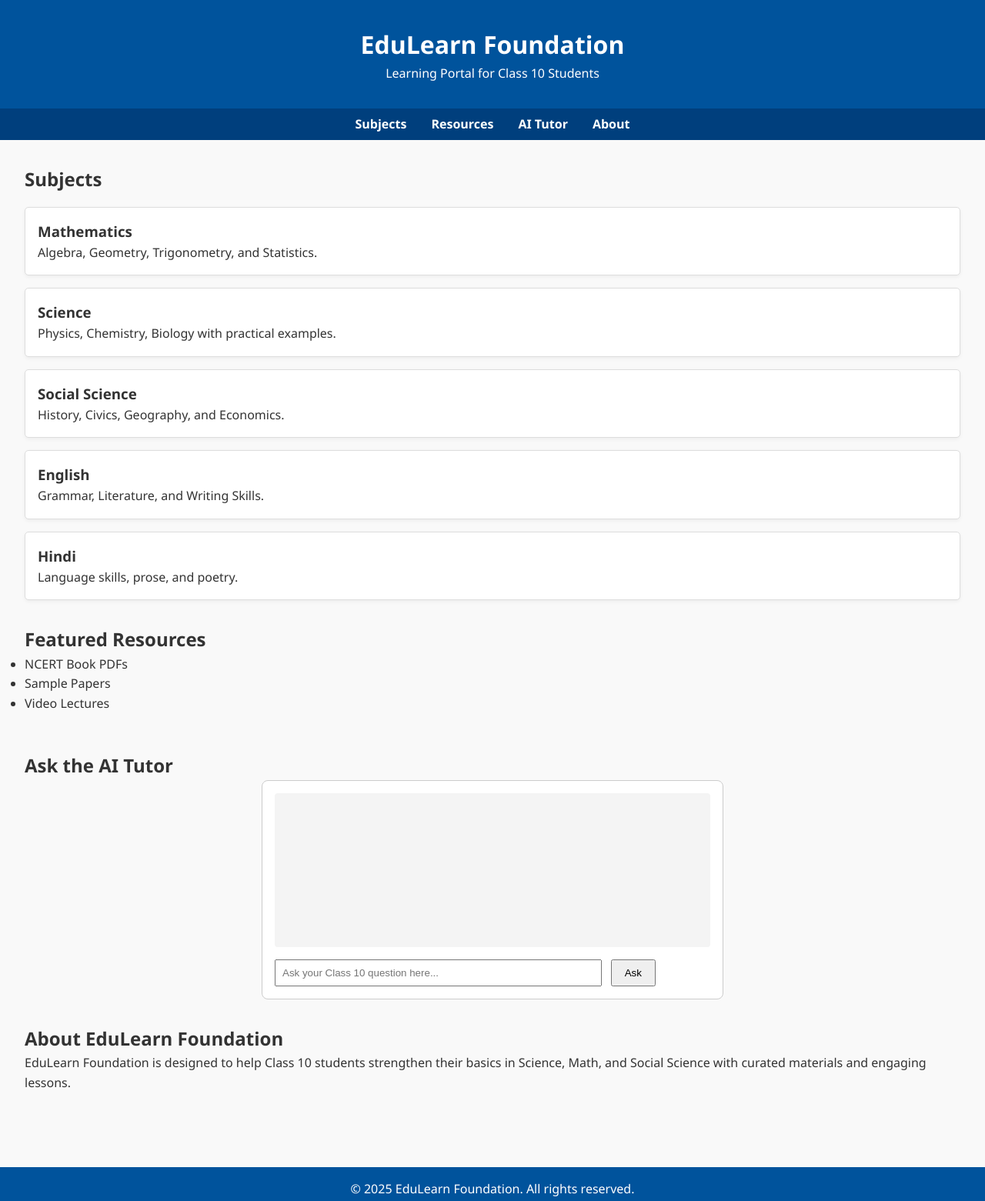
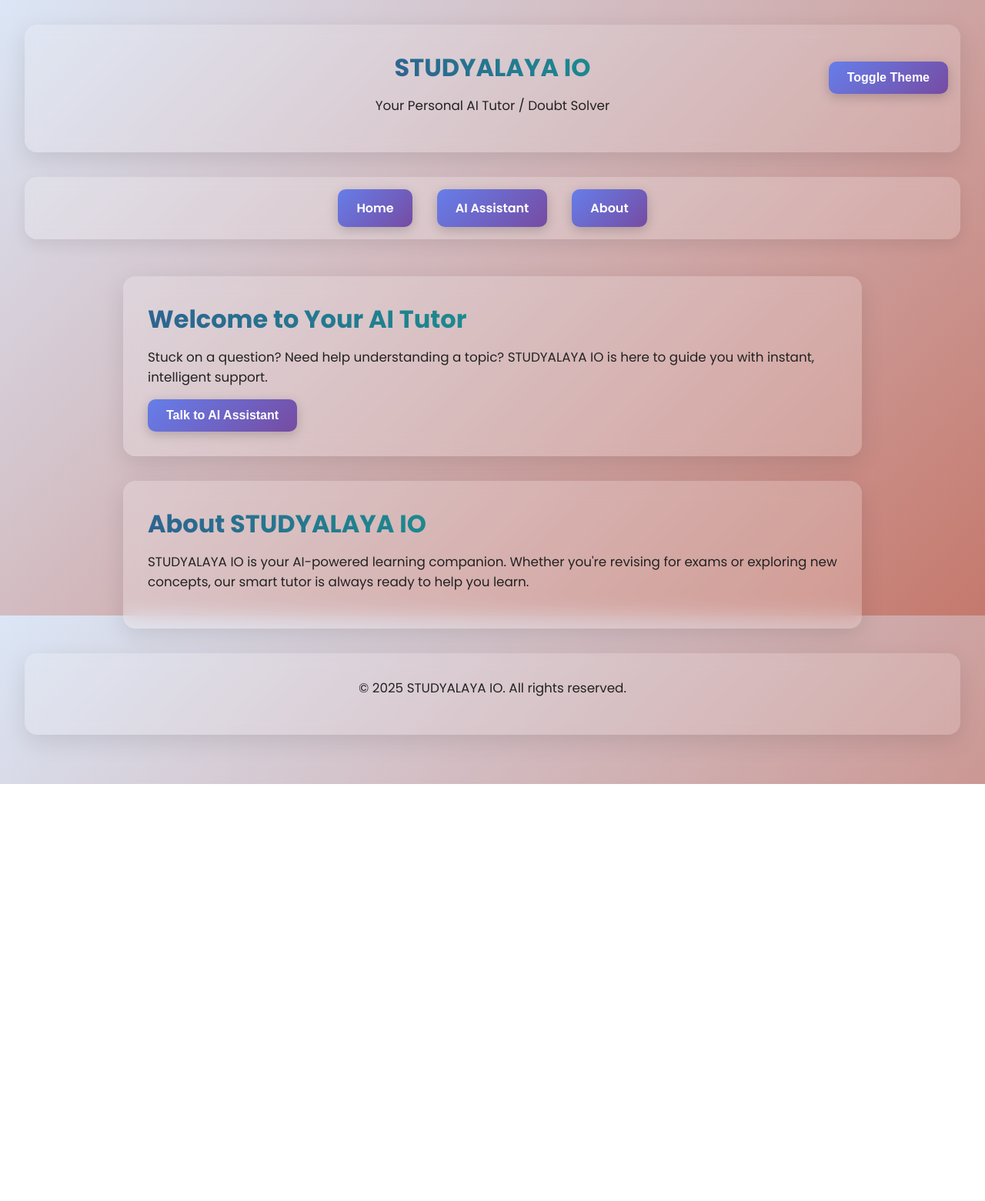
Before and after one commit to Ishan262/studyalaya.github.io, a website: page index.html in a window 1280 px wide. Shown: the whole page at 77% size. After the commit the page ends 1019 px from the top, so only its background shows below. Drawn offline with Linux system fonts and the light colour scheme.

Commit message:
Add ai.html

```diff
--- a/index.html
+++ b/index.html
@@ -3,116 +3,43 @@
 <head>
     <meta charset="UTF-8" />
     <meta name="viewport" content="width=device-width, initial-scale=1.0"/>
-    <title>Studyalaya Foundation - Class 10</title>
+    <title>STUDYALAYA IO – Your Personal AI Tutor</title>
     <link rel="stylesheet" href="styles.css" />
 </head>
 <body>
+    <button class="theme-toggle" onclick="document.body.classList.toggle('dark-mode')">
+        Toggle Theme
+    </button>
     <header>
-        <h1>EduLearn Foundation</h1>
-        <p>Learning Portal for Class 10 Students</p>
+        <h1>STUDYALAYA IO</h1>
+        <p>Your Personal AI Tutor / Doubt Solver</p>
     </header>
 
     <nav>
         <ul>
-            <li><a href="#subjects">Subjects</a></li>
-            <li><a href="#resources">Resources</a></li>
-            <li><a href="#ai-bot">AI Tutor</a></li>
+            <li><a href="#home">Home</a></li>
+            <li><a href="ai.html" target="_blank">AI Assistant</a></li>
             <li><a href="#about">About</a></li>
         </ul>
     </nav>
 
     <main>
-        <section id="subjects">
-            <h2>Subjects</h2>
-            <div id="subject-list">
-                <!-- Populated from JSON -->
-            </div>
-        </section>
-
-        <section id="resources">
-            <h2>Featured Resources</h2>
-            <ul>
-                <li>NCERT Book PDFs</li>
-                <li>Sample Papers</li>
-                <li>Video Lectures</li>
-            </ul>
-        </section>
-
-        <section id="ai-bot">
-            <h2>Ask the AI Tutor</h2>
-            <div class="chatbox">
-                <div id="chat-log" class="chat-log"></div>
-                <input type="text" id="user-input" placeholder="Ask your Class 10 question here..." />
-                <button onclick="handleChat()">Ask</button>
-            </div>
+        <section id="home">
+            <h2>Welcome to Your AI Tutor</h2>
+            <p>Stuck on a question? Need help understanding a topic? STUDYALAYA IO is here to guide you with instant, intelligent support.</p>
+            <a href="ai.html" target="_blank"><button>Talk to AI Assistant</button></a>
         </section>
 
         <section id="about">
-            <h2>About EduLearn Foundation</h2>
+            <h2>About STUDYALAYA IO</h2>
             <p>
-                EduLearn Foundation is designed to help Class 10 students strengthen their basics in Science, Math, and Social Science with curated materials and engaging lessons.
+                STUDYALAYA IO is your AI-powered learning companion. Whether you're revising for exams or exploring new concepts, our smart tutor is always ready to help you learn.
             </p>
         </section>
     </main>
 
     <footer>
-        <p>&copy; 2025 EduLearn Foundation. All rights reserved.</p>
+        <p>&copy; 2025 STUDYALAYA IO. All rights reserved.</p>
     </footer>
-
-    <script>
-        // Load subject data from JSON
-        fetch('subjects.json')
-            .then(response => response.json())
-            .then(data => {
-                const container = document.getElementById('subject-list');
-                data.subjects.forEach(subject => {
-                    const card = document.createElement('div');
-                    card.className = 'subject-card';
-                    card.innerHTML = `
-                        <h3>${subject.name}</h3>
-                        <p>${subject.description}</p>
-                    `;
-                    container.appendChild(card);
-                });
-            })
-            .catch(error => console.error('Error loading subjects:', error));
-
-        // AI Chatbot functionality (connected to Replit backend)
-        async function handleChat() {
-            const input = document.getElementById('user-input');
-            const chatLog = document.getElementById('chat-log');
-            const question = input.value.trim();
-
-            if (!question) return;
-
-            const userMsg = document.createElement('div');
-            userMsg.className = 'chat-message user';
-            userMsg.textContent = question;
-            chatLog.appendChild(userMsg);
-
-            input.value = '';
-
-            const botMsg = document.createElement('div');
-            botMsg.className = 'chat-message bot';
-            botMsg.textContent = 'Thinking...';
-            chatLog.appendChild(botMsg);
-
-            try {
-                const response = await fetch('https://1b5e94ce-6773-446a-96d6-3c50f6efb9c1-00-2mmj12s1ucuol.sisko.replit.dev/', {
-                    method: 'POST',
-                    headers: { 'Content-Type': 'application/json' },
-                    body: JSON.stringify({ message: question })
-                });
-
-                const data = await response.json();
-                botMsg.textContent = data.reply;
-            } catch (error) {
-                console.error('Chat error:', error);
-                botMsg.textContent = 'Error: Unable to connect to the AI tutor right now.';
-            }
-
-            chatLog.scrollTop = chatLog.scrollHeight;
-        }
-    </script>
 </body>
 </html>
--- a/styles.css
+++ b/styles.css
@@ -1,4 +1,6 @@
-/* General Reset */
+@import url('https://fonts.googleapis.com/css2?family=Poppins:wght@400;600;700&display=swap');
+
+
 * {
     margin: 0;
     padding: 0;
@@ -6,109 +8,248 @@
 }
 
 body {
-    font-family: 'Segoe UI', sans-serif;
-    background-color: #f9f9f9;
-    color: #333;
-    line-height: 1.6;
+    font-family: 'Poppins', sans-serif;
+    background: linear-gradient(135deg, #dbe6f6, #c5796d);
+    color: #222;
+    padding: 2rem;
+    transition: all 0.4s ease;
+    background-attachment: fixed;
 }
 
-header {
-    background-color: #00539C;
-    color: white;
-    padding: 2rem 1rem;
-    text-align: center;
+.dark-mode {
+    background: linear-gradient(135deg, #0f2027, #203a43, #2c5364);
+    color: #f1f1f1;
 }
 
-nav {
-    background-color: #003f7d;
-    padding: 0.5rem 1rem;
+
+header, footer {
+    text-align: center;
+    padding: 2rem;
+    margin-bottom: 2rem;
+    background: rgba(255, 255, 255, 0.15);
+    border-radius: 16px;
+    backdrop-filter: blur(10px);
+    box-shadow: 0 10px 30px rgba(0, 0, 0, 0.1);
 }
+
+.dark-mode header,
+.dark-mode footer {
+    background: rgba(0, 0, 0, 0.3);
+}
+
 
 nav ul {
     display: flex;
     justify-content: center;
     list-style: none;
-}
-
-nav ul li {
-    margin: 0 1rem;
+    gap: 2rem;
+    padding: 1rem;
+    margin-bottom: 3rem;
+    background: rgba(255, 255, 255, 0.2);
+    backdrop-filter: blur(8px);
+    border-radius: 16px;
+    box-shadow: 0 8px 20px rgba(0, 0, 0, 0.08);
 }
 
 nav ul li a {
+    display: inline-block;
     color: white;
+    font-weight: 600;
     text-decoration: none;
-    font-weight: bold;
+    padding: 0.75rem 1.5rem;
+    border-radius: 10px;
+    background: linear-gradient(135deg, #667eea, #764ba2);
+    box-shadow: 0 4px 15px rgba(0, 0, 0, 0.2);
+    transition: all 0.3s ease-in-out;
 }
 
+nav ul li a:hover {
+    transform: translateY(-2px);
+    box-shadow: 0 6px 20px rgba(0, 0, 0, 0.3);
+    filter: brightness(1.1);
+}
+
+.dark-mode nav ul {
+    background: rgba(20, 20, 20, 0.5);
+}
+
+.dark-mode nav ul li a {
+    background: linear-gradient(135deg, #4b6cb7, #182848);
+    color: white;
+}
+
+.dark-mode nav ul li a:hover {
+    transform: translateY(-2px);
+    box-shadow: 0 6px 20px rgba(255, 255, 255, 0.15);
+    filter: brightness(1.2);
+}
+
+
 main {
-    padding: 2rem;
+    max-width: 960px;
+    margin: auto;
 }
 
 section {
     margin-bottom: 2rem;
+    padding: 2rem;
+    border-radius: 16px;
+    background: rgba(255, 255, 255, 0.2);
+    backdrop-filter: blur(12px);
+    box-shadow: 0 10px 30px rgba(0, 0, 0, 0.1);
 }
 
-.subject-card {
-    background-color: #ffffff;
-    border: 1px solid #ddd;
-    padding: 1rem;
-    margin: 1rem 0;
-    border-radius: 5px;
-    box-shadow: 0 2px 5px rgba(0,0,0,0.05);
+.dark-mode section {
+    background: rgba(0, 0, 0, 0.3);
 }
 
-/* Chatbot Styles */
-#ai-bot {
-    margin-top: 3rem;
+
+h1, h2 {
+    margin-bottom: 0.75rem;
+    font-weight: 700;
+    font-size: 2rem;
+    display: inline-block;
+    background: linear-gradient(45deg, #2f628f, #1a8c8f);
+    background-clip: text;
+    -webkit-background-clip: text;
+    color: transparent;
+    -webkit-text-fill-color: transparent;
 }
 
+.dark-mode h1, .dark-mode h2 {
+    background: linear-gradient(45deg, #00f2fe, #4facfe);
+    background-clip: text;
+    -webkit-background-clip: text;
+    color: transparent;
+    -webkit-text-fill-color: transparent;
+}
+
+
+p {
+    margin-bottom: 1rem;
+    font-size: 1.05rem;
+}
+
+
+button {
+    padding: 0.75rem 1.5rem;
+    background: linear-gradient(135deg, #667eea, #764ba2);
+    color: white;
+    border: none;
+    border-radius: 10px;
+    font-size: 1rem;
+    font-weight: 600;
+    cursor: pointer;
+    box-shadow: 0 4px 15px rgba(0, 0, 0, 0.2);
+    transition: transform 0.2s, box-shadow 0.3s ease;
+}
+
+button:hover {
+    transform: translateY(-2px);
+    box-shadow: 0 6px 20px rgba(0, 0, 0, 0.3);
+}
+
+.theme-toggle {
+    position: absolute;
+    top: 5rem;
+    right: 3rem;
+    z-index: 999;
+}
+
+
 .chatbox {
-    background: #fff;
-    border: 1px solid #ccc;
-    padding: 1rem;
-    border-radius: 8px;
-    max-width: 600px;
-    margin: 0 auto;
+    display: flex;
+    flex-direction: column;
+    gap: 1rem;
+    padding: 2rem;
+    background: rgba(255, 255, 255, 0.25);
+    border-radius: 16px;
+    backdrop-filter: blur(14px);
+    box-shadow: 0 10px 30px rgba(0, 0, 0, 0.1);
+}
+
+.dark-mode .chatbox {
+    background: rgba(0, 0, 0, 0.4);
 }
 
 .chat-log {
-    height: 200px;
+    max-height: 300px;
     overflow-y: auto;
-    margin-bottom: 1rem;
-    background: #f4f4f4;
-    padding: 0.5rem;
-    border-radius: 4px;
+    padding: 1rem;
+    background: #f7f7f7;
+    border-radius: 10px;
+    border: 1px solid #ccc;
+}
+
+.dark-mode .chat-log {
+    background: #1e1e1e;
+    border-color: #444;
 }
 
 .chat-message {
-    padding: 0.5rem;
+    padding: 0.75rem 1rem;
+    border-radius: 12px;
     margin-bottom: 0.5rem;
+    max-width: 80%;
+    word-wrap: break-word;
+    font-size: 0.95rem;
+    box-shadow: 0 3px 8px rgba(0, 0, 0, 0.1);
 }
 
 .chat-message.user {
-    text-align: right;
-    color: #0077cc;
+    background: linear-gradient(135deg, #fbc2eb, #a6c1ee);
+    align-self: flex-end;
 }
 
 .chat-message.bot {
-    text-align: left;
-    color: #333;
+    background: linear-gradient(135deg, #ffecd2, #fcb69f);
+    align-self: flex-start;
 }
 
-.chatbox input[type="text"] {
-    width: 75%;
-    padding: 0.5rem;
+.dark-mode .chat-message.user {
+    background: linear-gradient(135deg, #4b6cb7, #182848);
+    color: white;
 }
 
-.chatbox button {
-    padding: 0.5rem 1rem;
-    margin-left: 0.5rem;
+.dark-mode .chat-message.bot {
+    background: linear-gradient(135deg, #457fca, #5691c8);
+    color: white;
 }
 
-footer {
-    background-color: #00539C;
+
+input[type="text"] {
+    padding: 0.8rem 1rem;
+    border: none;
+    border-radius: 10px;
+    width: 100%;
+    font-size: 1rem;
+    background-color: white;
+    transition: 0.3s;
+}
+
+input:focus {
+    outline: none;
+    border: 2px solid #764ba2;
+}
+
+.dark-mode input[type="text"] {
+    background-color: #1c1c1c;
     color: white;
-    text-align: center;
-    padding: 1rem;
-    margin-top: 2rem;
 }
+
+
+@media (max-width: 768px) {
+    nav ul {
+        flex-direction: column;
+        gap: 1rem;
+    }
+
+    .theme-toggle {
+        position: static;
+        margin-bottom: 1rem;
+    }
+
+    .chatbox {
+        padding: 1rem;
+    }
+}
```
Also changed, not shown: ai.html (added, +70 -0 lines).
